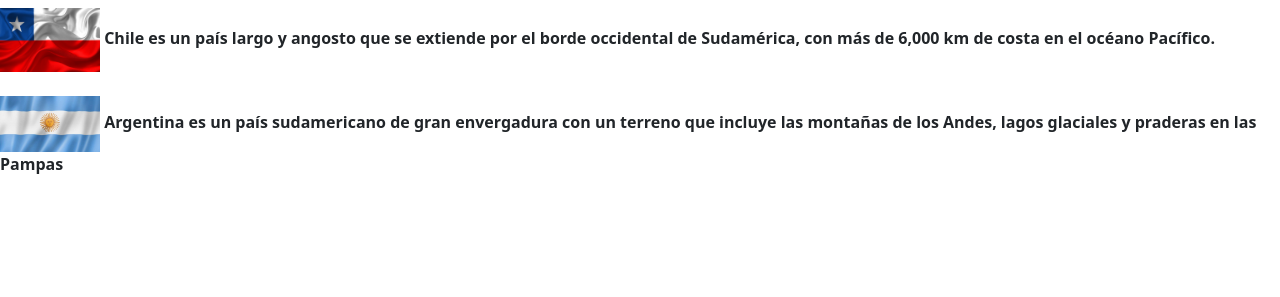
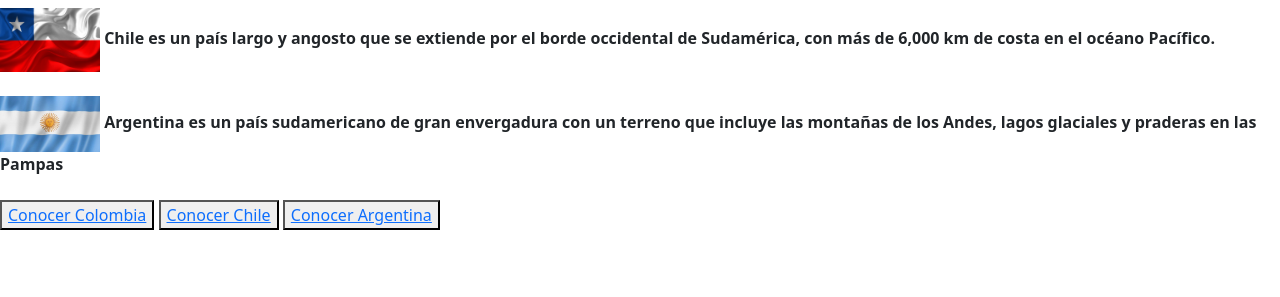
Before and after one commit to Agustinklk/eva2backend, a Django app: page /backend/index/ in a window 1280 px wide. Shown: the part 503-800 px from the top of the page. Run offline with Django 4.2, Linux system fonts and the light colour scheme; grey boxes are pictures that could not be loaded.

Commit message:
divisiones creadas

```diff
--- a/eva2backend/views.py
+++ b/eva2backend/views.py
@@ -30,40 +30,40 @@ def colombia(request):
         'subtitle1':'Cuenta con una población de 51.52 millones de personas',
         'subtitle2':'Una de sus comidas típícas es la sopa de fríjol cabeza negra',
         'subtitle3':'Su capital es Bogotá',
-        'imagen1':'imagenes/producto.jpg',
-        'imagen2':'imagenes/producto.jpg',
-        'imagen3':'imagenes/producto.jpg',
+        'imagen1':'imagenes/habitantes_colombia.jpg',
+        'imagen2':'imagenes/comida_colombia.jpg',
+        'imagen3':'imagenes/capital_colombia.jpg',
     }
     return render(request,'templatesEva2Backend/index.html',data)
 
 def chile(request):
     data={
-        "main":"Colombia",
+        "main":"Chile",
         'title1':"Habitantes",
         'title2':"Comida típica",
         'title3':"Capital",
-        'submain':'Se fundó el 20 de Julio de 1810',
-        'subtitle1':'Cuenta con una población de 51.52 millones de personas',
-        'subtitle2':'Una de sus comidas típícas es la sopa de fríjol cabeza negra',
-        'subtitle3':'Su capital es Bogotá',
-        'imagen1':'imagenes/producto.jpg',
-        'imagen2':'imagenes/producto.jpg',
-        'imagen3':'imagenes/producto.jpg',
+        'submain':'Se fundó el 12 de Febrero de 1818',
+        'subtitle1':'Cuenta con una población de 19.49 millones de personas',
+        'subtitle2':'Una de sus comidas típícas es la cazuela',
+        'subtitle3':'Su capital es Santiago',
+        'imagen1':'imagenes/habitantes_chile.jpg',
+        'imagen2':'imagenes/comida_chile.jpg',
+        'imagen3':'imagenes/campital_chile.jpg',
     }
     return render(request,'templatesEva2Backend/index.html',data)
 
 def argentina(request):
     data={
-        "main":"Colombia",
+        "main":"Argentina",
         'title1':"Habitantes",
         'title2':"Comida típica",
         'title3':"Capital",
-        'submain':'Se fundó el 20 de Julio de 1810',
-        'subtitle1':'Cuenta con una población de 51.52 millones de personas',
-        'subtitle2':'Una de sus comidas típícas es la sopa de fríjol cabeza negra',
-        'subtitle3':'Su capital es Bogotá',
-        'imagen1':'imagenes/producto.jpg',
-        'imagen2':'imagenes/producto.jpg',
-        'imagen3':'imagenes/producto.jpg',
+        'submain':'Se fundó el 9 de Julio de 1816',
+        'subtitle1':'Cuenta con una población de 45.81 millones de personas',
+        'subtitle2':'Una de sus comidas típícas es el asado argentino',
+        'subtitle3':'Su capital es Buenos Aires',
+        'imagen1':'imagenes/habitantes_argentina.jpg',
+        'imagen2':'imagenes/comida_argentina.png',
+        'imagen3':'imagenes/capital_argentina.jpeg',
     }
-    return render(request,'eva2backend/index.html',data)
+    return render(request,'templatesEva2Backend/index.html',data)
--- a/templates/templatesEva2Backend/index.html
+++ b/templates/templatesEva2Backend/index.html
@@ -26,5 +26,12 @@
             <img src= "{% static imagen3 %}" width="100px" alt="" />
             <b>{{subtitle3}}</b>
         </div>
+        <br>
+        <div>
+            <button><a href="http://127.0.0.1:8000/backend/colombia/">Conocer Colombia</a></button>
+            <button><a href="http://127.0.0.1:8000/backend/chile/">Conocer Chile</a></button>
+            <button><a href="http://127.0.0.1:8000/backend/argentina/">Conocer Argentina</a></button>
+        </div>
 </body>
+
 </html>
```
Also changed, not shown: static/imagenes/capital_colombia.jpg (added).
